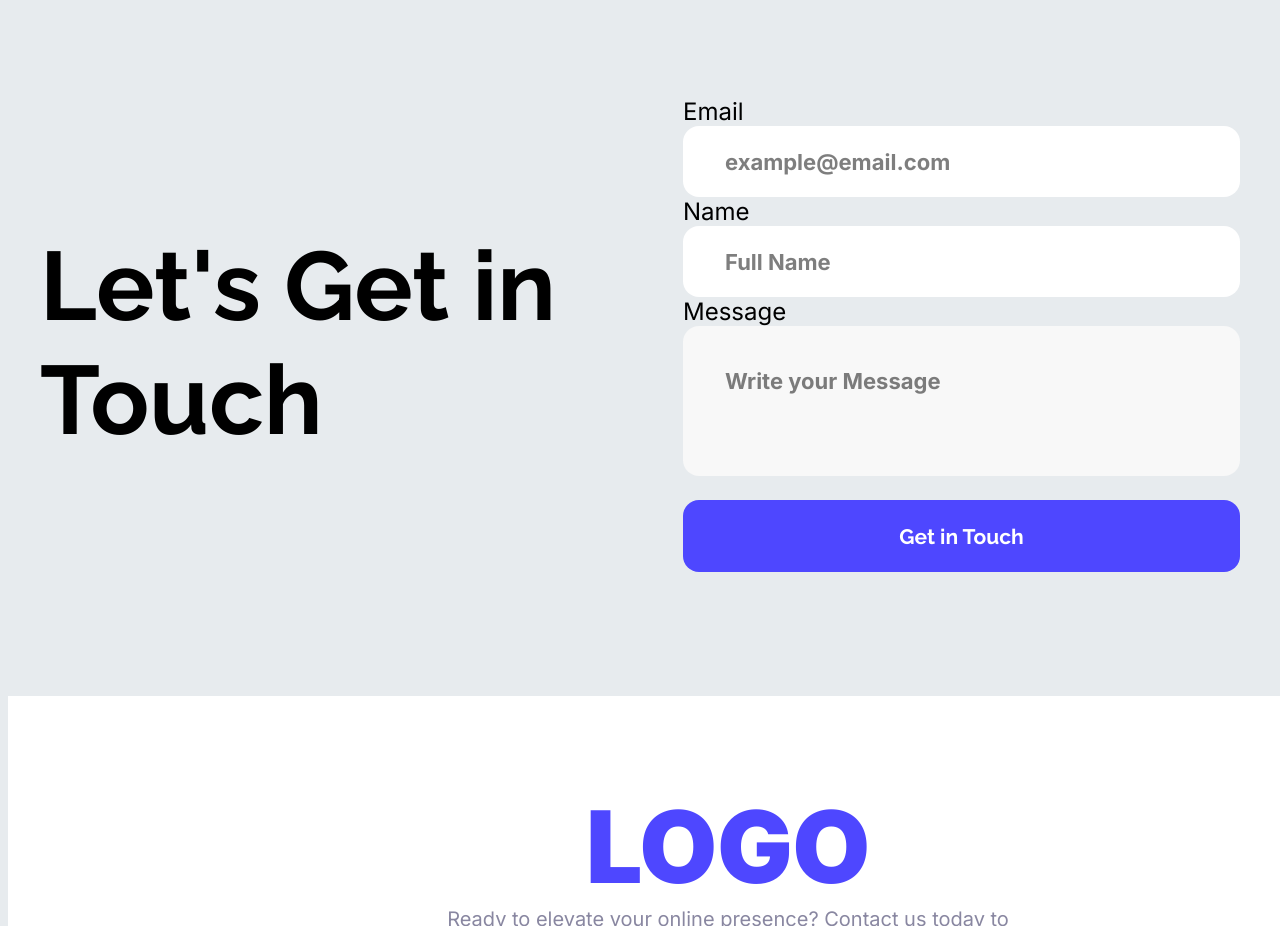
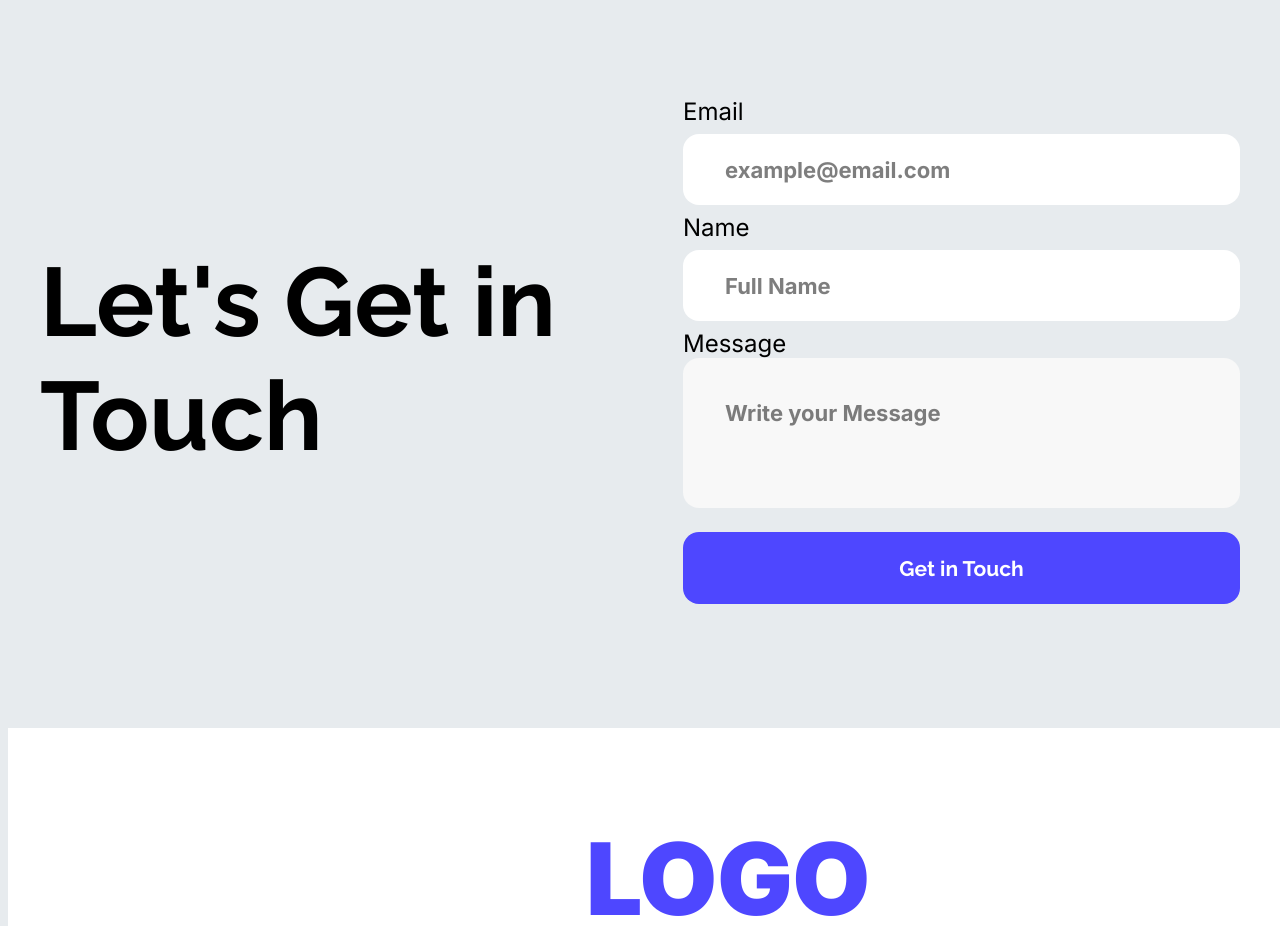
Before and after one commit to sh-shahedul/assignment-1, a plain HTML site: page index.html in a window 1280 px wide. Shown: the part 2260-3186 px from the top of the page. Drawn offline with Linux system fonts and the light colour scheme.

Commit message:
correction label and id value

```diff
--- a/design/design.css
+++ b/design/design.css
@@ -279,7 +279,7 @@ font-family: "Inter", sans-serif;
    input[type=text], input[type=email] {
       width: 100%;
       height: 71px;
-      /* margin: 8px 0; */
+      margin: 8px 0;
       box-sizing: border-box;
       border-radius: 16px;
       border: none;
--- a/index.html
+++ b/index.html
@@ -149,7 +149,7 @@
                <input type="email" name="enail" id="email" placeholder="example@email.com">
 
                <label for="name">Name</label><br>
-               <input type="text" name="enail" id="namr" placeholder="Full Name">
+               <input type="text" name="enail" id="name" placeholder="Full Name">
 
                <label>Message</label><br>
                <textarea cols="30" rows="4" placeholder="Write your Message"></textarea>
```
